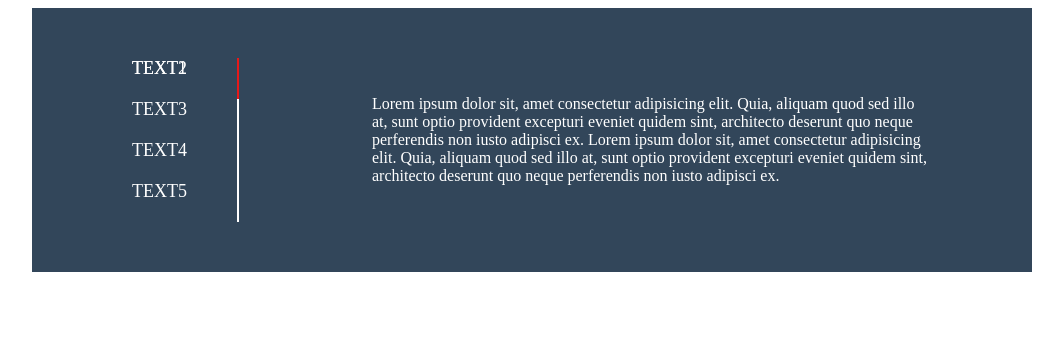
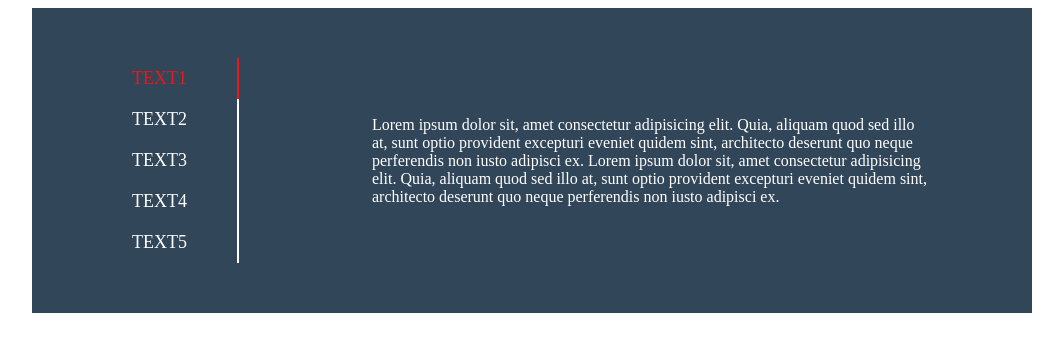
Before and after one commit to marinahaid/line, a plain HTML site: page index.html in a window 1280 px wide. In both pictures the pointer is over the link "TEXT1". Shown: the whole page, without its empty margins (108-1171 px from the left). Drawn offline with Linux system fonts and the light colour scheme.

Commit message:
added transition

```diff
--- a/style.css
+++ b/style.css
@@ -25,8 +25,7 @@ a {
 }
 
 .menu__list {
-  position: relative;
-border-right: 2px solid #fff;
+
 }
 
 
@@ -35,21 +34,30 @@ border-right: 2px solid #fff;
     color: #fff;
     text-transform: uppercase;
     width: 30%;
-  padding-right: 50px;
+    transition: all 1s ease;
+
 }
 
 
 .menu__list li {
+  position: relative;
+border-right: 2px solid #fff;
+ padding: 10px 50px 10px 0; transition: all 1s ease;
 
-padding-bottom: 20px;
 }
 
 .menu__list li:active,
 .menu__list li:hover,
 .menu__list li:focus {
    border-right: 2px solid rgb(231, 25, 25);
-  position: absolute;
-  padding-bottom: 20px;
+
+
+}
+
+.menu__list a:focus,
+.menu__list a:hover,
+.menu__list a:active {
+    color: rgb(231, 25, 25);
 }
 
 
```
